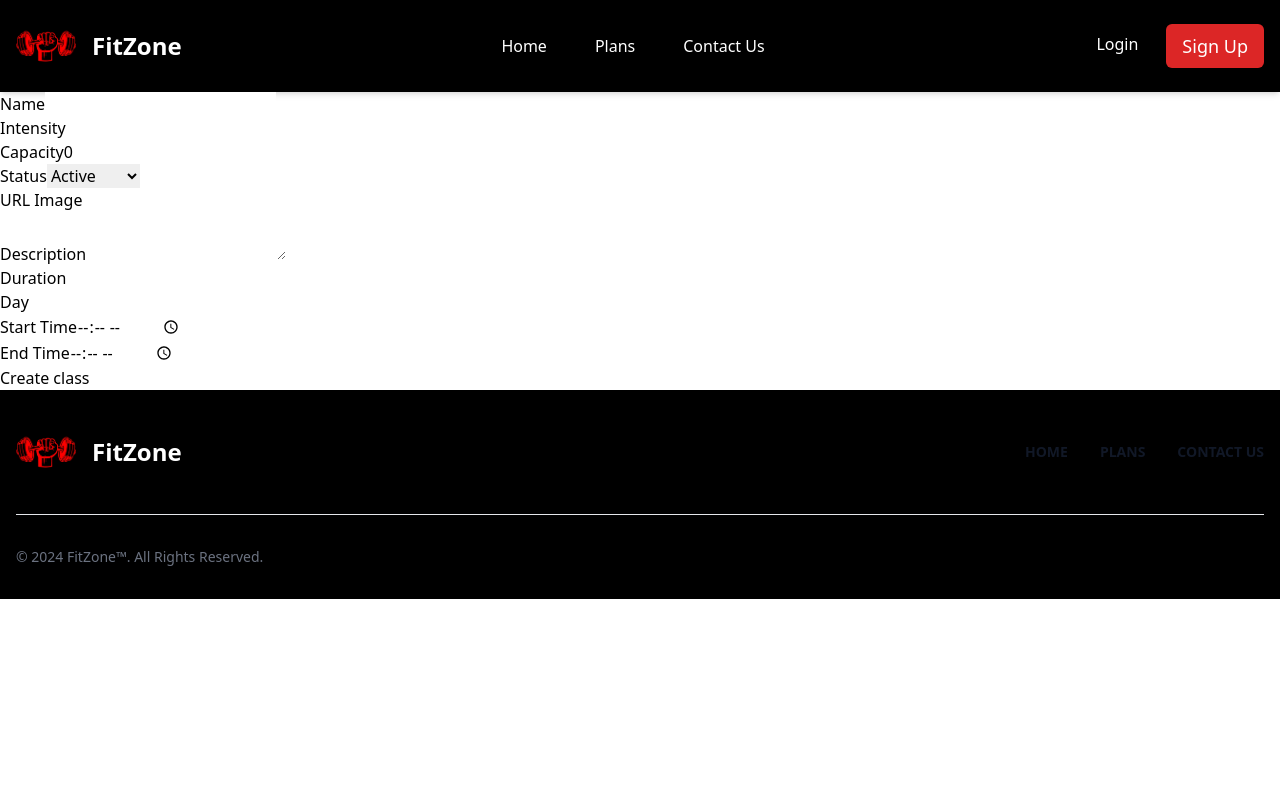
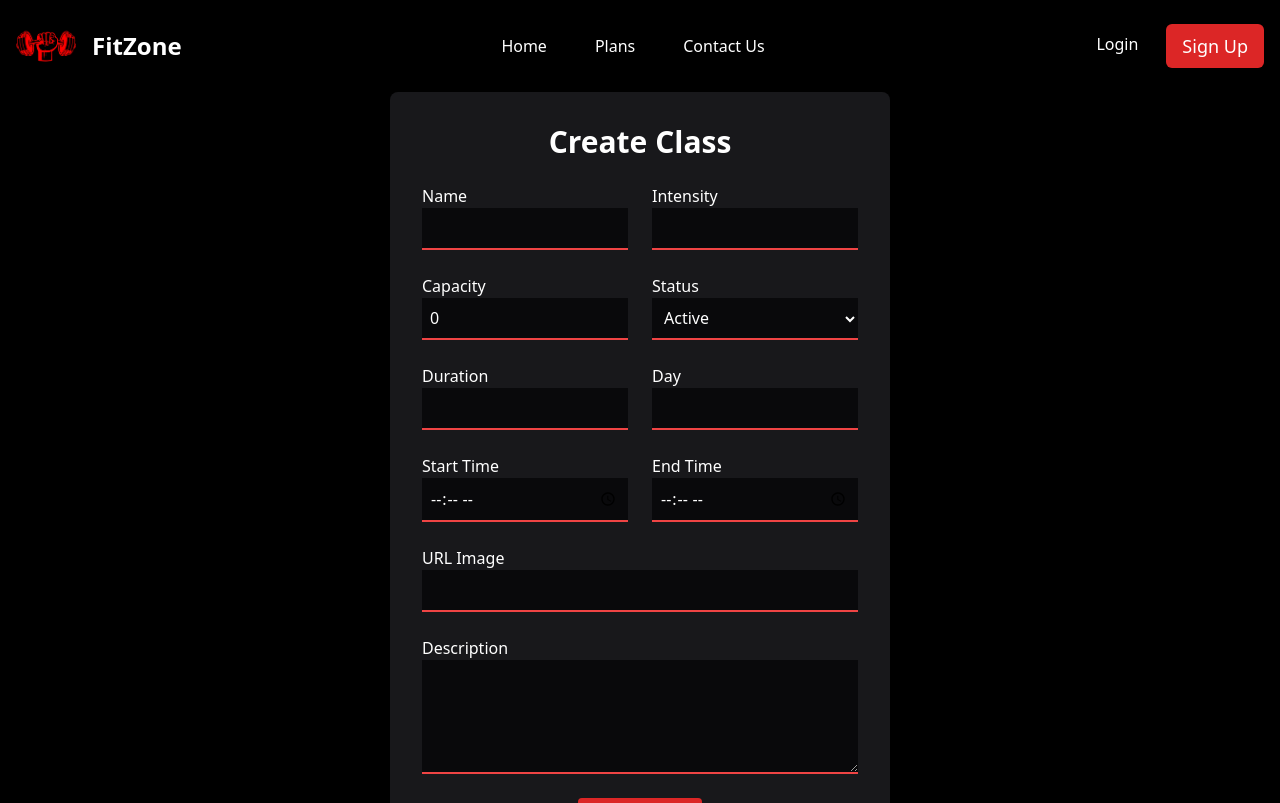
Before and after one commit to Kann2411/El_Gaalpon_de_Jose, a Next.js app in the folder Frontend/: page /classes in a window 1280 px wide. Shown: the top 803 px of the page. Built offline with nearby package versions, Linux system fonts and the light colour scheme.

Commit message:
Training plans, Training management y Classes Views

```diff
--- a/Frontend/src/components/CreateClass/CreateClass.tsx
+++ b/Frontend/src/components/CreateClass/CreateClass.tsx
@@ -1,54 +1,63 @@
-'use client'
-import React from 'react';
-import { useFormik } from 'formik';
-import * as Yup from 'yup';
-import { GymClass } from '@/interfaces/interfaces';
-import { createGymClass } from '@/lib/server/fetchClasses';
+"use client";
+import React from "react";
+import { useFormik } from "formik";
+import * as Yup from "yup";
+import { GymClass } from "@/interfaces/interfaces";
+import { createGymClass } from "@/lib/server/fetchClasses";
 
 const CreateGymClassForm: React.FC = () => {
   const formik = useFormik<GymClass>({
     initialValues: {
-      name: '',
-      intensity: '',
+      name: "",
+      intensity: "",
       capacity: 0,
-      status: 'Active',
-      image: '',
-      description: '',
-      duration: '',
-      day: '',
-      starttime: '',
-      endtime: '',
+      status: "Active",
+      image: "",
+      description: "",
+      duration: "",
+      day: "",
+      starttime: "",
+      endtime: "",
     },
     validationSchema: Yup.object({
-      name: Yup.string().required('Name is required'),
-      intensity: Yup.string().required('Intensity is required'),
+      name: Yup.string().required("Name is required"),
+      intensity: Yup.string().required("Intensity is required"),
       capacity: Yup.number()
-          .required('Capacity is required')
-          .min(1, 'Capacity must be at least 1'),
-      status: Yup.string().required('Status is required'),
-      image: Yup.string().url('Must be a valid URL').required('Image is required'),
-      description: Yup.string().required('Description is required'),
-      duration: Yup.string().required('Duration is required'),
-      day: Yup.string().required('Day is required'),
-      starttime: Yup.string().required('Start time is required'),
-      endtime: Yup.string().required('End time is required'),
+        .required("Capacity is required")
+        .min(1, "Capacity must be at least 1"),
+      status: Yup.string().required("Status is required"),
+      image: Yup.string()
+        .url("Must be a valid URL")
+        .required("Image is required"),
+      description: Yup.string().required("Description is required"),
+      duration: Yup.string().required("Duration is required"),
+      day: Yup.string().required("Day is required"),
+      starttime: Yup.string().required("Start time is required"),
+      endtime: Yup.string().required("End time is required"),
     }),
 
     onSubmit: async (values) => {
       try {
         const response = await createGymClass(values);
-            alert('Class created successfully: ' + response.id);
+        alert("Class created successfully: " + response.id);
         formik.resetForm();
       } catch (error) {
-            const errorMessage = (error as Error).message || 'Unknow error';
-            alert('Error when creating the class ' + errorMessage);
+        const errorMessage = (error as Error).message || "Unknown error";
+        alert("Error when creating the class: " + errorMessage);
       }
     },
   });
 
   return (
+    <div className="min-h-screen bg-black text-white flex flex-col items-center">
+      <div className="w-[500px] h-[auto] bg-zinc-900 p-8 rounded-lg">
+        <h2 className="text-3xl font-bold text-white mb-6 text-center">
+          Create Class
+        </h2>
         <form onSubmit={formik.handleSubmit}>
-      <div>
+          <div className="grid grid-cols-1 lg:grid-cols-2 gap-6">
+            {/* Nombre */}
+            <div className="flex flex-col">
               <label htmlFor="name">Name</label>
               <input
                 id="name"
@@ -56,11 +65,14 @@ const CreateGymClassForm: React.FC = () => {
                 type="text"
                 onChange={formik.handleChange}
                 value={formik.values.name}
+                className="bg-zinc-950 border-b-2 border-transparent border-b-red-500 focus:outline-none focus:border-red-700 p-2"
               />
-        {formik.errors.name && <div>{formik.errors.name}</div>}
+              {formik.errors.name && (
+                <div className="text-red-500 text-sm">{formik.errors.name}</div>
+              )}
             </div>
-
-      <div>
+            {/* Intensity */}
+            <div className="flex flex-col">
               <label htmlFor="intensity">Intensity</label>
               <input
                 id="intensity"
@@ -68,11 +80,16 @@ const CreateGymClassForm: React.FC = () => {
                 type="text"
                 onChange={formik.handleChange}
                 value={formik.values.intensity}
+                className="bg-zinc-950 border-b-2 border-transparent border-b-red-500 focus:outline-none focus:border-red-700 p-2"
               />
-        {formik.errors.intensity && <div>{formik.errors.intensity}</div>}
+              {formik.errors.intensity && (
+                <div className="text-red-500 text-sm">
+                  {formik.errors.intensity}
                 </div>
-
-      <div>
+              )}
+            </div>
+            {/* Capacity */}
+            <div className="flex flex-col">
               <label htmlFor="capacity">Capacity</label>
               <input
                 id="capacity"
@@ -80,26 +97,102 @@ const CreateGymClassForm: React.FC = () => {
                 type="number"
                 onChange={formik.handleChange}
                 value={formik.values.capacity}
+                className="bg-zinc-950 border-b-2 border-transparent border-b-red-500 focus:outline-none focus:border-red-700 p-2"
               />
-        {formik.errors.capacity && <div>{formik.errors.capacity}</div>}
+              {formik.errors.capacity && (
+                <div className="text-red-500 text-sm">
+                  {formik.errors.capacity}
                 </div>
-
-      <div>
+              )}
+            </div>
+            {/* Status */}
+            <div className="flex flex-col">
               <label htmlFor="status">Status</label>
               <select
                 id="status"
                 name="status"
                 onChange={formik.handleChange}
                 value={formik.values.status}
+                className="bg-zinc-950 border-b-2 border-transparent border-b-red-500 focus:outline-none focus:border-red-700 p-2"
               >
                 <option value="Active">Active</option>
                 <option value="Finished">Finished</option>
                 <option value="Cancelled">Cancelled</option>
               </select>
-        {formik.errors.status && <div>{formik.errors.status}</div>}
+              {formik.errors.status && (
+                <div className="text-red-500 text-sm">
+                  {formik.errors.status}
                 </div>
-
-      <div>
+              )}
+            </div>
+            {/* Duration */}
+            <div className="flex flex-col">
+              <label htmlFor="duration">Duration</label>
+              <input
+                id="duration"
+                name="duration"
+                type="text"
+                onChange={formik.handleChange}
+                value={formik.values.duration}
+                className="bg-zinc-950 border-b-2 border-transparent border-b-red-500 focus:outline-none focus:border-red-700 p-2"
+              />
+              {formik.errors.duration && (
+                <div className="text-red-500 text-sm">
+                  {formik.errors.duration}
+                </div>
+              )}
+            </div>
+            {/* Day */}
+            <div className="flex flex-col">
+              <label htmlFor="day">Day</label>
+              <input
+                id="day"
+                name="day"
+                type="text"
+                onChange={formik.handleChange}
+                value={formik.values.day}
+                className="bg-zinc-950 border-b-2 border-transparent border-b-red-500 focus:outline-none focus:border-red-700 p-2"
+              />
+              {formik.errors.day && (
+                <div className="text-red-500 text-sm">{formik.errors.day}</div>
+              )}
+            </div>
+            {/* Start Time */}
+            <div className="flex flex-col">
+              <label htmlFor="starttime">Start Time</label>
+              <input
+                id="starttime"
+                name="starttime"
+                type="time"
+                onChange={formik.handleChange}
+                value={formik.values.starttime}
+                className="bg-zinc-950 border-b-2 border-transparent border-b-red-500 focus:outline-none focus:border-red-700 p-2"
+              />
+              {formik.errors.starttime && (
+                <div className="text-red-500 text-sm">
+                  {formik.errors.starttime}
+                </div>
+              )}
+            </div>
+            {/* End Time */}
+            <div className="flex flex-col">
+              <label htmlFor="endtime">End Time</label>
+              <input
+                id="endtime"
+                name="endtime"
+                type="time"
+                onChange={formik.handleChange}
+                value={formik.values.endtime}
+                className="bg-zinc-950 border-b-2 border-transparent border-b-red-500 focus:outline-none focus:border-red-700 p-2"
+              />
+              {formik.errors.endtime && (
+                <div className="text-red-500 text-sm">
+                  {formik.errors.endtime}
+                </div>
+              )}
+            </div>
+            {/* Image */}
+            <div className="flex flex-col col-span-2">
               <label htmlFor="image">URL Image</label>
               <input
                 id="image"
@@ -107,71 +200,44 @@ const CreateGymClassForm: React.FC = () => {
                 type="text"
                 onChange={formik.handleChange}
                 value={formik.values.image}
+                className="bg-zinc-950 border-b-2 border-transparent border-b-red-500 focus:outline-none focus:border-red-700 p-2 w-full" // Asegura que ocupe todo el ancho
               />
-        {formik.errors.image && <div>{formik.errors.image}</div>}
+              {formik.errors.image && (
+                <div className="text-red-500 text-sm">
+                  {formik.errors.image}
                 </div>
-
-      <div>
+              )}
+            </div>
+            {/* Description */}
+            <div className="flex flex-col col-span-2">
               <label htmlFor="description">Description</label>
               <textarea
                 id="description"
                 name="description"
                 onChange={formik.handleChange}
                 value={formik.values.description}
+                rows={4}
+                className="bg-zinc-950 border-b-2 border-transparent border-b-red-500 focus:outline-none focus:border-red-700 p-2 w-full" // Asegura que ocupe todo el ancho
               />
-        {formik.errors.description && <div>{formik.errors.description}</div>}
+              {formik.errors.description && (
+                <div className="text-red-500 text-sm">
+                  {formik.errors.description}
                 </div>
-
-      <div>
-        <label htmlFor="duration">Duration</label>
-        <input
-          id="duration"
-          name="duration"
-          type="text"
-          onChange={formik.handleChange}
-          value={formik.values.duration}
-        />
-        {formik.errors.duration && <div>{formik.errors.duration}</div>}
+              )}
             </div>
-
-      <div>
-        <label htmlFor="day">Day</label>
-        <input
-          id="day"
-          name="day"
-          type="text"
-          onChange={formik.handleChange}
-          value={formik.values.day}
-        />
-        {formik.errors.day && <div>{formik.errors.day}</div>}
           </div>
-
-      <div>
-        <label htmlFor="starttime">Start Time</label>
-        <input
-          id="starttime"
-          name="starttime"
-          type="time"
-          onChange={formik.handleChange}
-          value={formik.values.starttime}
-        />
-        {formik.errors.starttime && <div>{formik.errors.starttime}</div>}
+          {/* Botón de envío */}
+          <div className="flex justify-center mt-6">
+            <button
+              type="submit"
+              className="bg-red-600 text-white py-2 px-4 rounded hover:bg-red-700 transition"
+            >
+              Create Class
+            </button>
           </div>
-
-      <div>
-        <label htmlFor="endtime">End Time</label>
-        <input
-          id="endtime"
-          name="endtime"
-          type="time"
-          onChange={formik.handleChange}
-          value={formik.values.endtime}
-        />
-        {formik.errors.endtime && <div>{formik.errors.endtime}</div>}
+        </form>
       </div>
-
-      <button type="submit">Create class</button>
-    </form>
+    </div>
   );
 };
 
--- a/Frontend/src/components/CreateTrainingPlan/CreateTrainingPlan.tsx
+++ b/Frontend/src/components/CreateTrainingPlan/CreateTrainingPlan.tsx
@@ -1,4 +1,4 @@
-'use client'
+'use client';
 import { useFormik } from 'formik';
 import * as Yup from 'yup';
 import { createPlan, uploadImage } from '@/lib/server/fetchCoaches';
@@ -7,8 +7,8 @@ interface FormValues {
     description: string;
     file: File | null;
 }
+
 const CreateTrainingPlan: React.FC = () => {
-
     const validationSchema = Yup.object().shape({
         description: Yup.string()
             .required('Description is required')
@@ -24,21 +24,20 @@ const CreateTrainingPlan: React.FC = () => {
             }),
     });
 
-
     const formik = useFormik<FormValues>({
         initialValues: {
             description: '',
             file: null,
         },
         validationSchema,
-        onSubmit: async (values, {resetForm}) => {
+        onSubmit: async (values, { resetForm }) => {
             try {
                 const planResponse = await createPlan(values.description);
                 if (planResponse) {
                     const uploadResponse = await uploadImage(planResponse.id, values.file!);
                     if (uploadResponse) {
                         alert('Plan created successfully');
-                        resetForm()
+                        resetForm();
                     }
                 }
             } catch (error: any) {
@@ -48,41 +47,54 @@ const CreateTrainingPlan: React.FC = () => {
     });
 
     return (
+        <div className="min-h-screen bg-black text-white flex flex-col items-center">
+            <div className="w-[500px] bg-zinc-900 p-8 rounded-lg">
+                <h2 className="text-3xl font-bold text-white mb-6 text-center">Create Training Plan</h2>
                 <form onSubmit={formik.handleSubmit}>
-            <div>
+                    <div className="flex flex-col mb-4">
                         <label htmlFor="description">Description</label>
                         <input
                             id="description"
                             name="description"
                             type="text"
+                            className="bg-zinc-950 border-b-2 border-transparent border-b-red-500 focus:outline-none focus:border-red-700 p-2"
                             onChange={formik.handleChange}
                             onBlur={formik.handleBlur}
                             value={formik.values.description}
                         />
                         {formik.touched.description && formik.errors.description ? (
-                    <div>{formik.errors.description}</div>
+                            <div className="text-red-500 text-sm">{formik.errors.description}</div>
                         ) : null}
                     </div>
 
-            <div>
+                    <div className="flex flex-col mb-4">
                         <label htmlFor="file">Image</label>
                         <input
                             id="file"
                             name="file"
                             type="file"
+                            className="bg-zinc-950 border-b-2 border-transparent border-b-red-500 focus:outline-none focus:border-red-700 p-2"
                             onChange={(event) => {
                                 formik.setFieldValue("file", event.currentTarget.files![0]);
                             }}
                             onBlur={formik.handleBlur}
                         />
                         {formik.touched.file && formik.errors.file ? (
-                    <div>{formik.errors.file}</div>
+                            <div className="text-red-500 text-sm">{formik.errors.file}</div>
                         ) : null}
                     </div>
 
-
-            <button type="submit">Create Plan</button>
+                    <div className="flex justify-center mt-6">
+                        <button
+                            type="submit"
+                            className="bg-red-600 text-white py-2 px-4 rounded hover:bg-red-700 transition"
+                        >
+                            Create Plan
+                        </button>
+                    </div>
                 </form>
+            </div>
+        </div>
     );
 };
 
--- a/Frontend/src/components/TrainingPlans/TrainingPlans.tsx
+++ b/Frontend/src/components/TrainingPlans/TrainingPlans.tsx
@@ -1,4 +1,4 @@
-'use client'
+'use client';
 import { deleteTrainingPlan, getTrainingPlans } from '@/lib/server/fetchCoaches';
 import React, { useContext, useEffect, useState } from 'react';
 import Modal from 'react-modal';
@@ -24,12 +24,11 @@ const TrainingPlans: React.FC = () => {
         const plans = await getTrainingPlans();
         setTrainingPlans(plans);
       } catch (err) {
-        setError('Error when fetching training plans');
+        setError('Error fetching training plans');
       } finally {
         setLoading(false);
       }
     };
-
     fetchTrainingPlans();
   }, []);
 
@@ -52,7 +51,7 @@ const TrainingPlans: React.FC = () => {
   };
 
   if (loading) {
-    return <div>Loading training plan...</div>;
+    return <div>Loading training plans...</div>;
   }
 
   if (error) {
@@ -60,35 +59,42 @@ const TrainingPlans: React.FC = () => {
   }
 
   return (
-    <div className="p-4">
-      <h2 className="text-2xl font-semibold mb-4">Planes de Entrenamiento</h2>
+    <div className="min-h-screen bg-black text-white flex flex-col items-center p-6">
+      <div className="text-center mb-6">
+        <h1 className="text-3xl font-extrabold">
+          My <span className="text-red-600">Training Plans</span>
+        </h1>
+      </div>
+
+      <div className="container mx-auto p-8 bg-zinc-950 shadow-lg">
         {trainingPlans.length === 0 ? (
-        <div>There's no training plans to show</div>
+          <p>No training plans available</p>
         ) : (
           <ul>
             {trainingPlans.map(plan => (
-            <li key={plan.id} className="mb-4">
-              <p className="mb-2">{plan.description}</p>
-
-              {user?.role === 'coach' && ( // Mostrar el botón "Eliminar" solo si el rol es "coach"
+              <li key={plan.id} className="bg-zinc-900 p-4 rounded-lg shadow-md mb-4 flex justify-between items-center">
+                <h2 className="text-lg font-semibold">{plan.description}</h2>
+                <div className="flex space-x-4">
+                  <button
+                    onClick={() => openModal(plan.file)}
+                    className="bg-gray-700 text-white py-2 px-4 rounded hover:bg-gray-800 transition"
+                  >
+                    View Plan
+                  </button>
+                  {user?.role === 'coach' && (
                     <button
                       onClick={() => handleDelete(plan.id)}
-                  className="bg-red-500 text-white py-1 px-3 rounded hover:bg-red-600"
+                      className="bg-red-600 text-white py-2 px-4 rounded hover:bg-red-700 transition"
                     >
-                  Delete
+                      Delete Plan
                     </button>
                   )}
-
-              <button
-                onClick={() => openModal(plan.file)}
-                className="ml-4 bg-gray-700 text-white py-1 px-3 rounded hover:bg-gray-800"
-              >
-                Show plan
-              </button>
+                </div>
               </li>
             ))}
           </ul>
         )}
+      </div>
 
       <Modal
         isOpen={!!selectedPlan}
@@ -102,7 +108,7 @@ const TrainingPlans: React.FC = () => {
             onClick={closeModal}
             className="mt-4 bg-gray-500 text-white py-1 px-3 rounded hover:bg-gray-600"
           >
-            Cerrar
+            Close
           </button>
         </div>
       </Modal>
```
Lines whose indentation alone changed are shown as unchanged.
